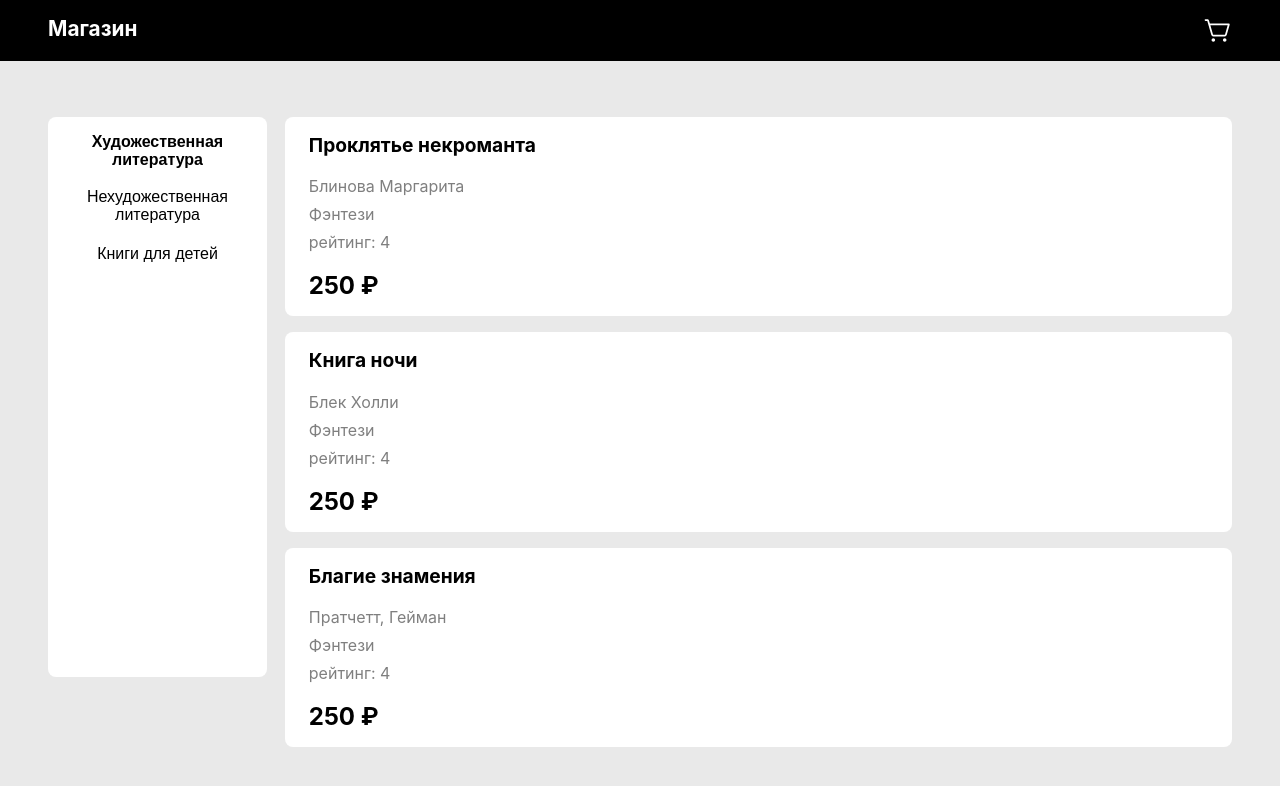
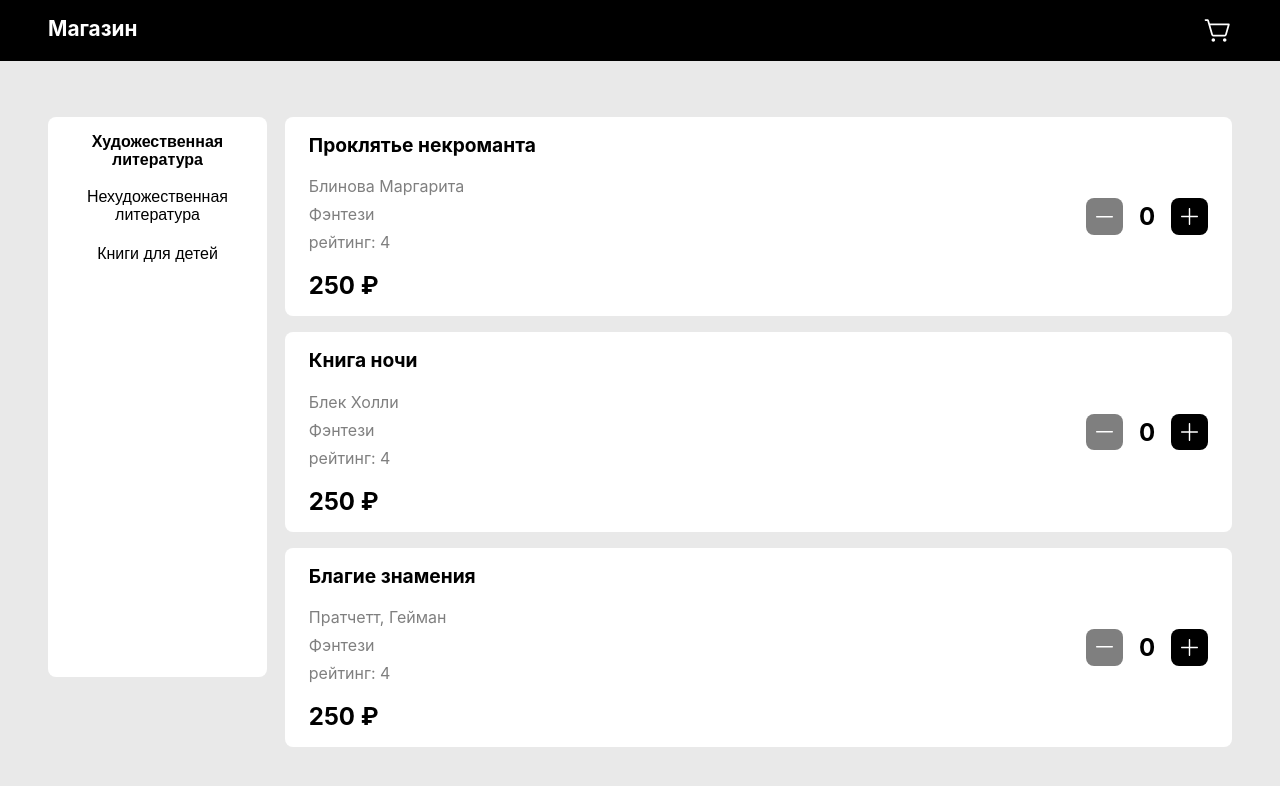
Before and after one commit to tizerr/yandex-intensive-react, a React (Create React App) app: page / in a window 1280 px wide. Shown: the top 786 px of the page. Built offline with nearby package versions, Linux system fonts and the light colour scheme.

Commit message:
Add Counter.jsx, minus.svg and plus.svg images for this component. Minor fixes in Book.jsx

```diff
--- a/src/components/Book.jsx
+++ b/src/components/Book.jsx
@@ -1,4 +1,5 @@
 import styled from "styled-components";
+import {Counter} from './Counter';
 
 export const Book = (props) => {
     const book = props.book;
@@ -13,7 +14,7 @@ export const Book = (props) => {
                     <Price>{book.price} ₽</Price>
                 </div>
             </div>
-            {/*counter*/}
+            <Counter></Counter>
         </BookContainer>
     )
 }
@@ -28,7 +29,7 @@ const BookContainer = styled.li`
   }
   list-style-type: none;
   display: flex;
-  align-items: ${props => props.bottomCounter ? 'end' : 'center'};
+  align-items: center;
   justify-content: space-between;
 `
 
--- /dev/null
+++ b/src/components/Counter.jsx
@@ -0,0 +1,47 @@
+import styled from "styled-components";
+import plusImg from '../images/plus.svg'
+import minusImg from '../images/minus.svg'
+import {useState} from "react";
+
+export const Counter = () => {
+    const [count, setCount] = useState(0)
+
+    return (
+        <CounterContainer>
+            <CounterButton onClick={() => setCount(count - 1)} disabled={count === 0}><CounterImg src={minusImg} alt=""/></CounterButton>
+            <CounterValue>{ count }</CounterValue>
+            <CounterButton onClick={() => setCount(count + 1)} disabled={count === 6}><CounterImg src={plusImg} alt=""/></CounterButton>
+        </CounterContainer>
+    )
+}
+
+const CounterButton = styled.button`
+  background-color: black;
+  border: 0;
+  padding: 0.6rem;
+  color: white;
+  border-radius: .5rem;
+  height: 2.3rem;
+  width: 2.3rem;
+  cursor: pointer;
+  display: flex;
+  align-items: center;
+  :disabled {
+    background-color: rgb(0, 0, 0, 0.5);
+  }
+`
+
+const CounterValue = styled.h3`
+  margin: 0 1rem;
+  font-size: 1.5rem;
+`
+
+const CounterContainer = styled.div`
+  display: flex;
+  height: fit-content;
+  align-items: center;
+`
+
+const CounterImg = styled.img`
+  width: 100%;
+`
```
Also changed, not shown: src/images/minus.svg (added), src/images/plus.svg (added).
